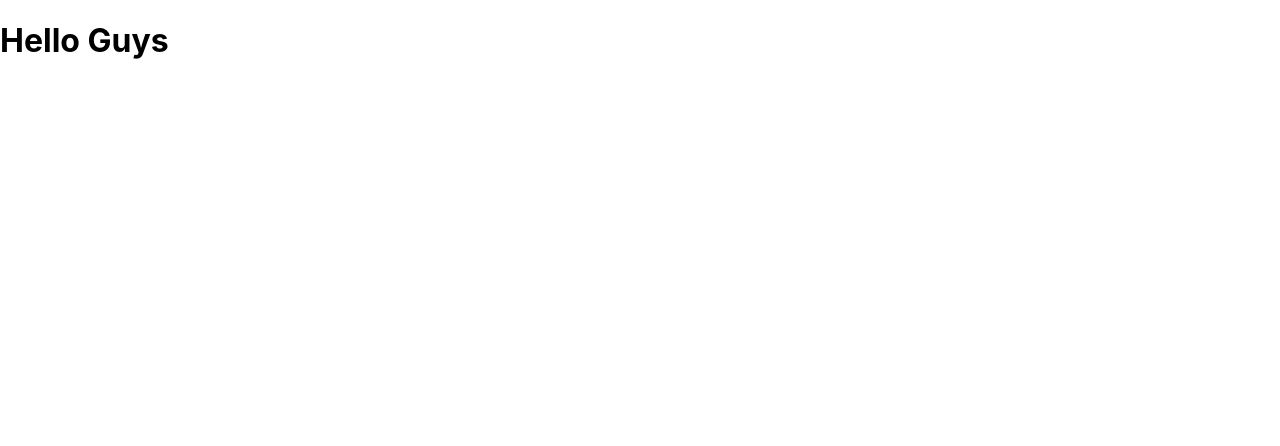
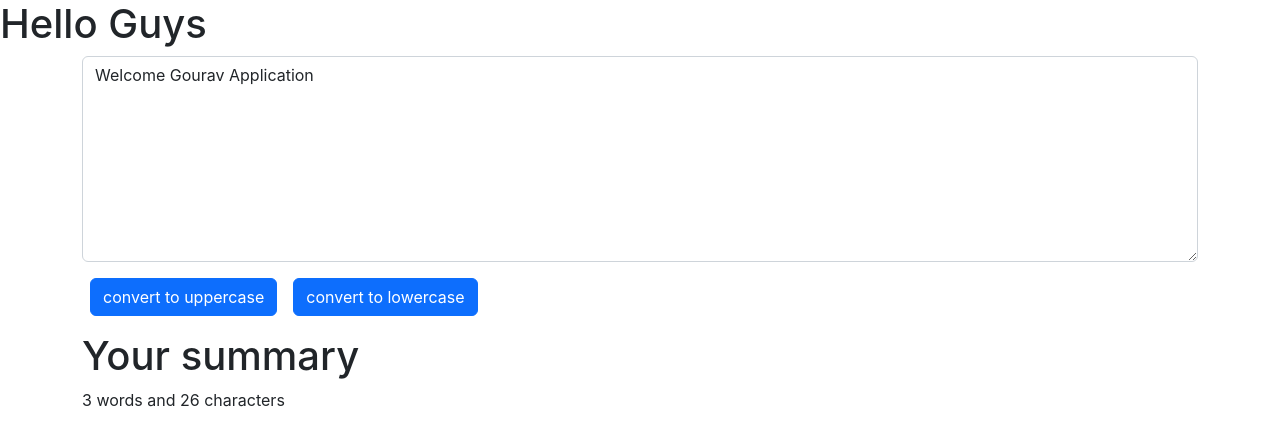
Before and after one commit to gouravjain22/words, a React (Create React App) app: page / in a window 1280 px wide. Shown: the top 446 px of the page. Built offline with nearby package versions, Linux system fonts and the light colour scheme.

Commit message:
created testform file

```diff
--- a/package.json
+++ b/package.json
@@ -1,17 +1,21 @@
 {
   "name": "words",
+  "homepage": "https://gouravjain22.github.io/words/",
   "version": "0.1.0",
   "private": true,
   "dependencies": {
     "@testing-library/jest-dom": "^5.16.5",
     "@testing-library/react": "^13.3.0",
     "@testing-library/user-event": "^13.5.0",
+    "gh-pages": "^4.0.0",
     "react": "^18.2.0",
     "react-dom": "^18.2.0",
     "react-scripts": "5.0.1",
     "web-vitals": "^2.1.4"
   },
   "scripts": {
+    "predeploy": "gh-pages -d build",
+    "deploy": "gh-pages -b master -d build",
     "start": "react-scripts start",
     "build": "react-scripts build",
     "test": "react-scripts test",
--- a/public/index.html
+++ b/public/index.html
@@ -25,6 +25,7 @@
       Learn how to configure a non-root public URL by running `npm run build`.
     -->
     <title>React App</title>
+    <link href="https://cdn.jsdelivr.net/npm/bootstrap@5.2.0-beta1/dist/css/bootstrap.min.css" rel="stylesheet" integrity="sha384-0evHe/X+R7YkIZDRvuzKMRqM+OrBnVFBL6DOitfPri4tjfHxaWutUpFmBp4vmVor" crossorigin="anonymous">
   </head>
   <body>
     <noscript>You need to enable JavaScript to run this app.</noscript>
@@ -39,5 +40,6 @@
       To begin the development, run `npm start` or `yarn start`.
       To create a production bundle, use `npm run build` or `yarn build`.
     -->
+    <script src="https://cdn.jsdelivr.net/npm/bootstrap@5.2.0-beta1/dist/js/bootstrap.bundle.min.js" integrity="sha384-pprn3073KE6tl6bjs2QrFaJGz5/SUsLqktiwsUTF55Jfv3qYSDhgCecCxMW52nD2" crossorigin="anonymous"></script>
   </body>
 </html>
--- a/src/App.js
+++ b/src/App.js
@@ -1,10 +1,12 @@
 
 import './App.css';
+import Textform from './components/Textform';
 
 function App() {
   return (
     <div >
       <h1>Hello Guys</h1>
+      <Textform></Textform>
     </div>
   );
 }
--- /dev/null
+++ b/src/components/Textform.js
@@ -0,0 +1,43 @@
+//import React from 'react'
+import React, { useState } from 'react'
+
+
+
+export default function Textform(props) {
+
+  const [text, setText] = useState('Welcome Gourav Application');
+  const handleUpClick =() =>{
+    console.log("upper click");
+    let newText = text.toUpperCase();
+    setText(newText);
+
+  }
+  const handlelowClick =() =>{
+    console.log("upper click");
+    let newText = text.toLowerCase();
+    setText(newText);
+
+  }
+  const handleOnChange =(event)=>{
+    console.log("upper click");
+    setText(event.target.value);
+  }
+
+  return (
+    <>
+    <div className='container'>
+
+        <div className="mb-3">
+
+         <textarea className="form-control" value={text} onChange={handleOnChange} id="myBox" rows="8"></textarea>
+         </div>
+        <button className="btn btn-primary mx-2" onClick={handleUpClick}>convert to uppercase</button>
+        <button className="btn btn-primary mx-2" onClick={handlelowClick}>convert to lowercase</button>
+    </div>
+    <div className='container my-3' >
+        <h1>Your summary</h1>
+        <p> {text.split(" ").length} words  and  {text.length} characters </p>
+    </div>
+    </>
+  )
+}
```
Also changed, not shown: 1 other file (tests, documents, lock files or other folders).
